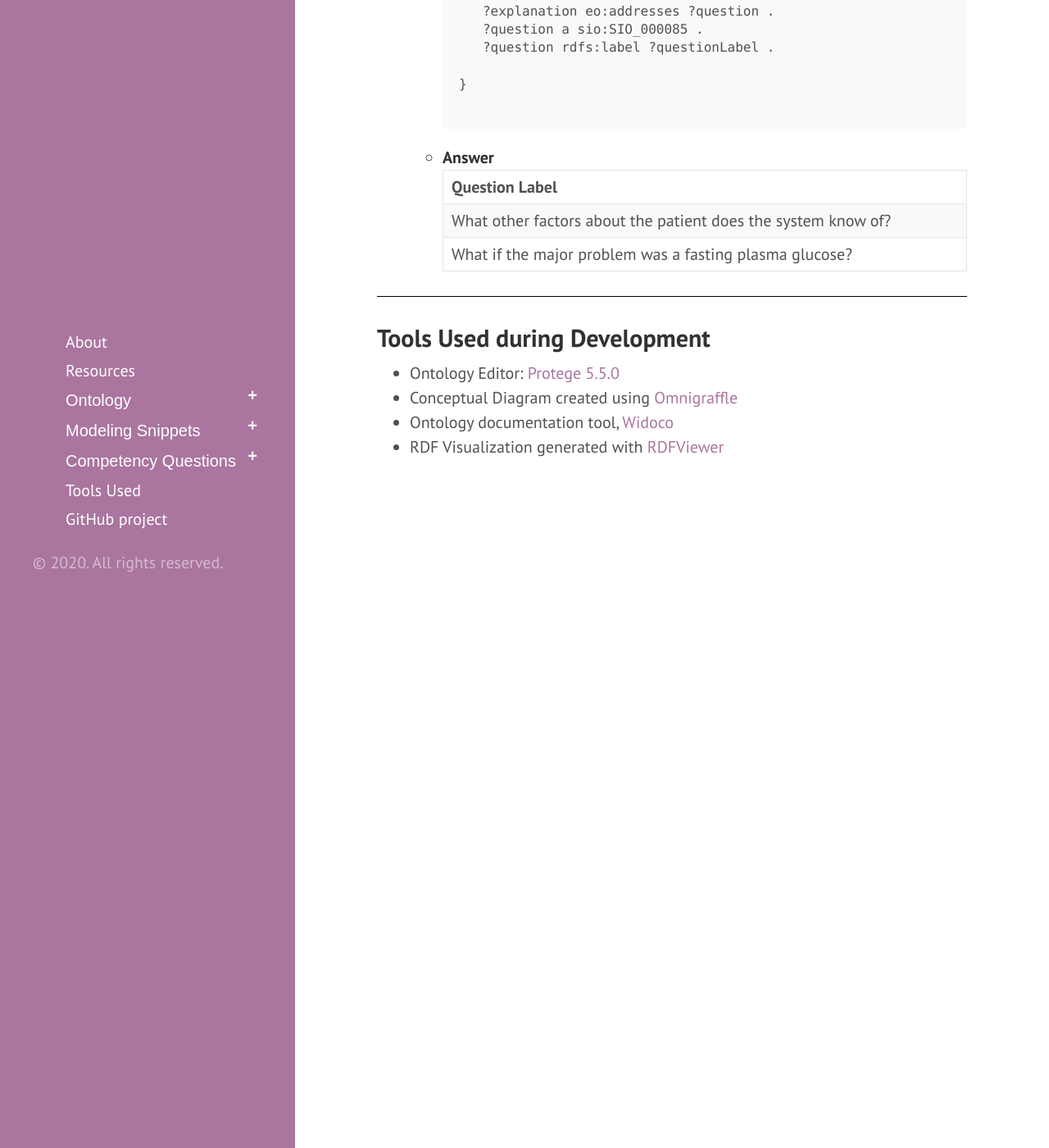
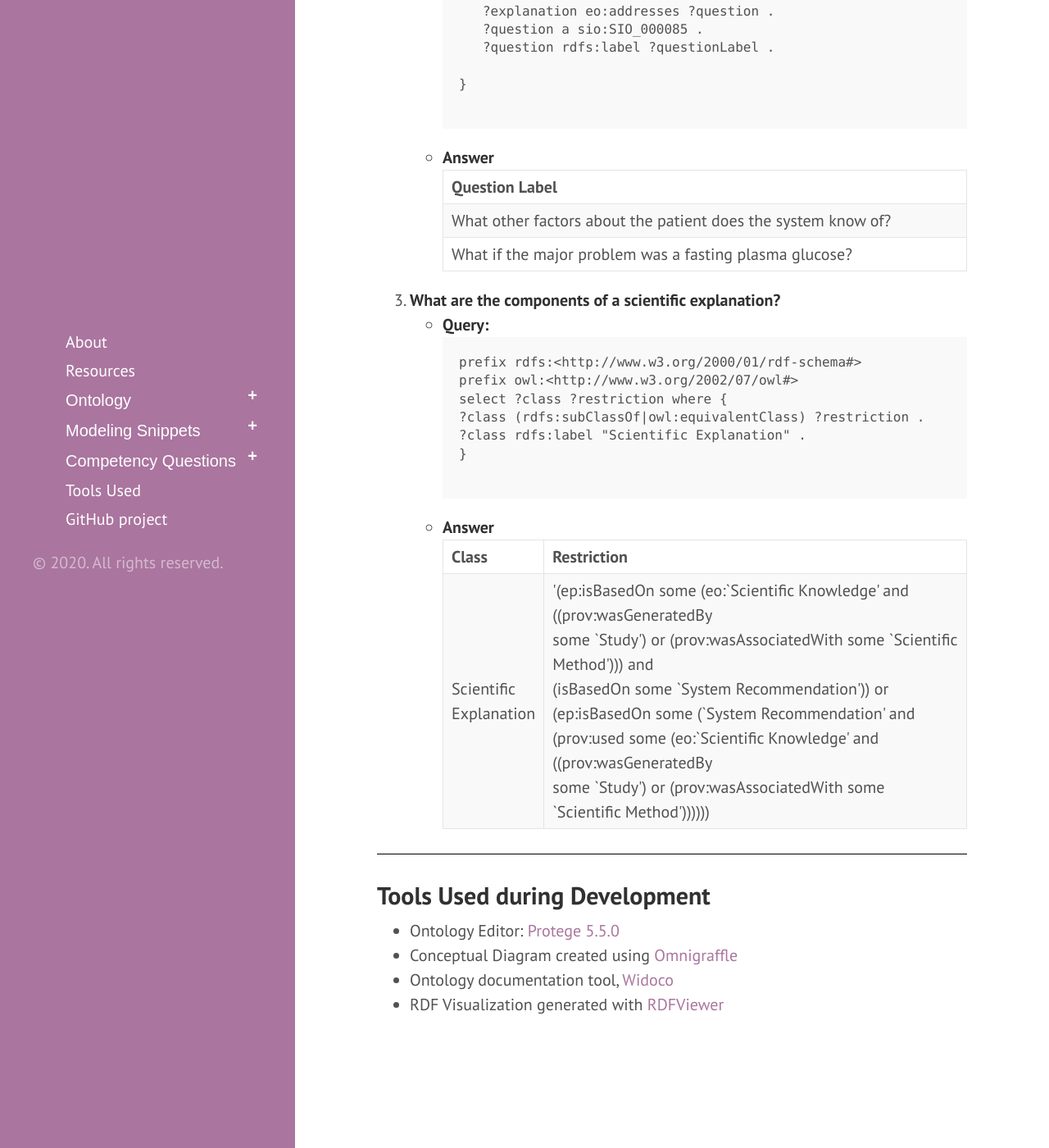
Before and after one commit to tetherless-world/explanation-ontology, a Jekyll site: the page built from index.md, in a window 1280 px wide and 1400 px high, scrolled down 9087 px. Shown: the whole window at 82% size. Built offline with Jekyll 4.4.1, drawn with Linux system fonts in a browser that asks for light colours; our own code applies the rules of GitHub Pages for plain Markdown files; Markdown is read by kramdown in place of the engine named in the settings.

Commit message:
Update index.md

```diff
--- a/index.md
+++ b/index.md
@@ -334,6 +334,36 @@ select ?questionLabel where {
   </li>
   </ul>
   </li>
+   <li id="question1"><strong>What are the components of a scientific explanation?</strong>
+  <ul type = "circle">
+    <li> <strong>Query:</strong> <br/>
+      <pre>
+prefix rdfs:<http://www.w3.org/2000/01/rdf-schema#>
+prefix owl:<http://www.w3.org/2002/07/owl#>
+select ?class ?restriction where {
+?class (rdfs:subClassOf|owl:equivalentClass) ?restriction .
+?class rdfs:label "Scientific Explanation" .
+}
+      </pre></li>
+      <li><strong>Answer</strong> <br/>
+  <table>
+<thead>
+  <tr>
+    <th>Class</th>
+    <th>Restriction</th>
+  </tr>
+</thead>
+<tbody>
+  <tr>
+    <td>Scientific <br>Explanation</td>
+    <td>'(ep:isBasedOn some (eo:`Scientific Knowledge' and ((prov:wasGeneratedBy <br> some `Study')  or (prov:wasAssociatedWith some `Scientific Method'))) and <br>  (isBasedOn some `System Recommendation')) or <br>
+(ep:isBasedOn some (`System Recommendation' and <br> (prov:used some (eo:`Scientific Knowledge' and ((prov:wasGeneratedBy <br> some `Study') or (prov:wasAssociatedWith some <br> `Scientific Method'))))))</td>
+  </tr>
+</tbody>
+</table>
+  </li>
+  </ul>
+  </li>
 </ol>
   </content>
 
```
